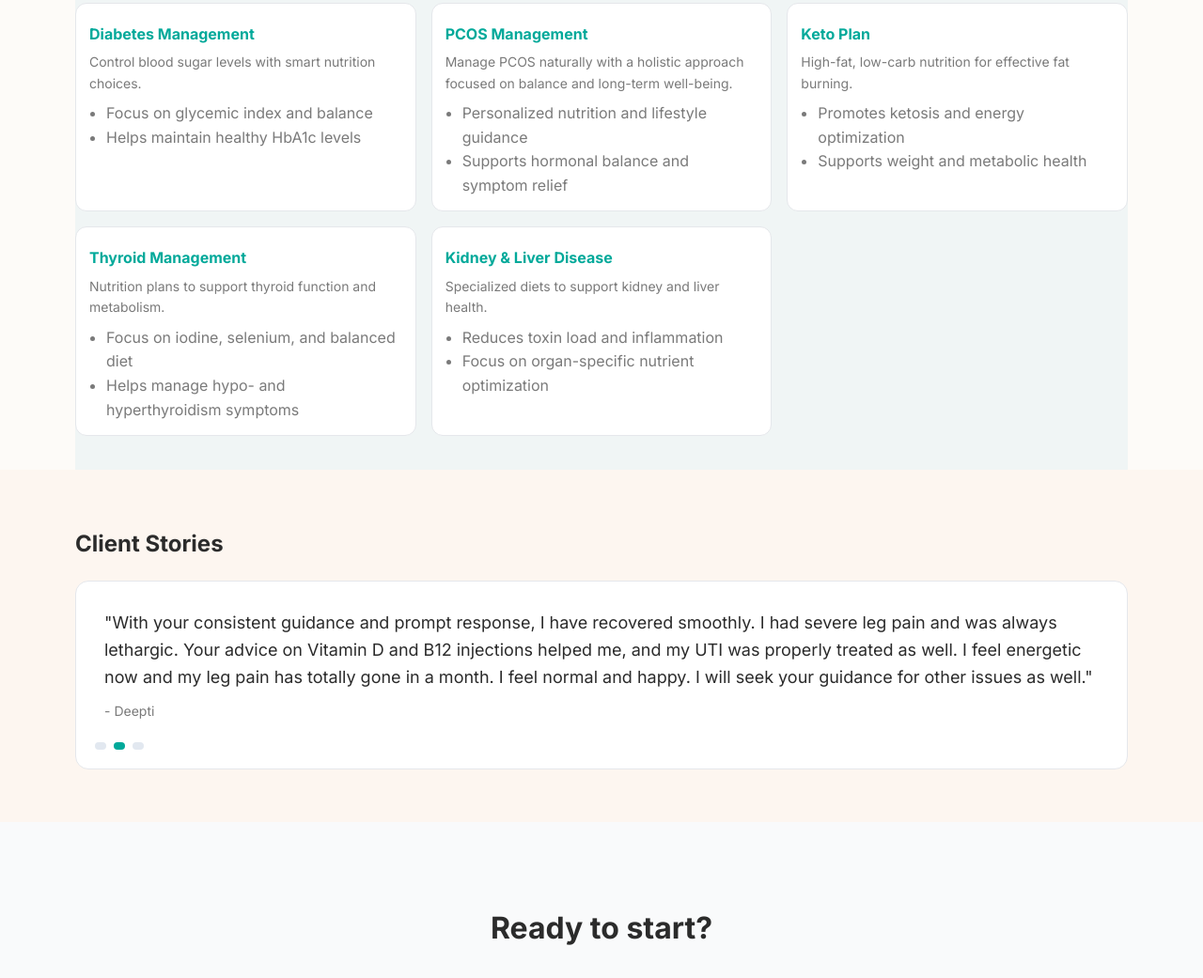
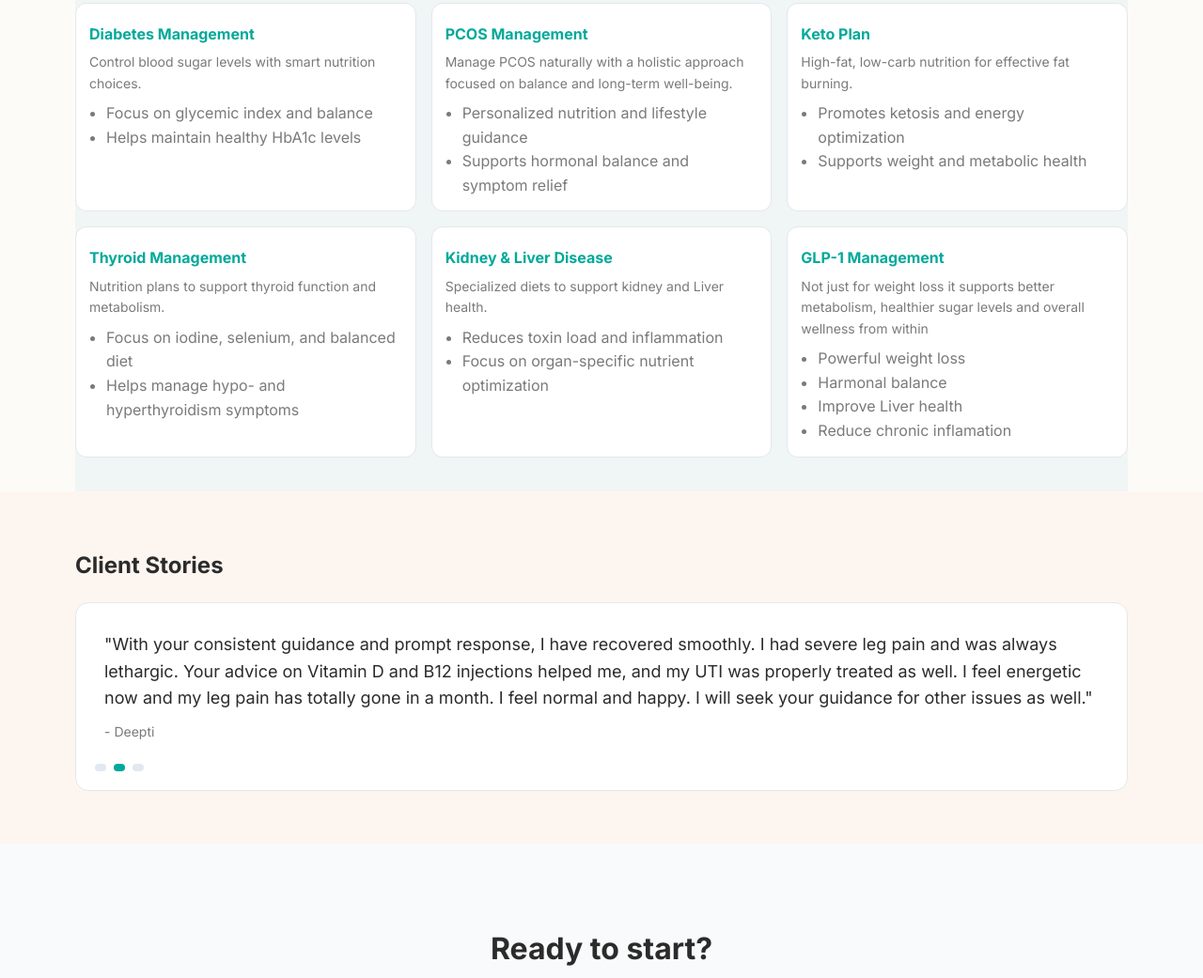
Before and after one commit to jaanyaraheja/nutritionprobe, a plain HTML site: page healthprobe.html in a window 1280 px wide. Shown: the part 822-1863 px from the top of the page at 94% size. Drawn offline with Linux system fonts and the light colour scheme.

Commit message:
Update healthprobe.html

```diff
--- a/healthprobe.html
+++ b/healthprobe.html
@@ -109,12 +109,22 @@
 
           <div class="service">
             <h4>Kidney & Liver Disease</h4>
-            <p>Specialized diets to support kidney and liver health.</p>
+            <p>Specialized diets to support kidney and Liver health.</p>
             <ul>
               <li>Reduces toxin load and inflammation</li>
               <li>Focus on organ-specific nutrient optimization</li>
             </ul>
           </div>
+
+           <div class="service">
+            <h4>GLP-1 Management</h4>
+            <p>Not just for weight loss it supports better metabolism, healthier sugar levels and overall wellness from within</p>
+            <ul>
+              <li>Powerful weight loss</li>
+              <li>Harmonal balance</li>
+              <li>Improve Liver health</li>
+              <li>Reduce chronic inflamation</li>
+            </ul>
 
         </div>
       </section>
```
